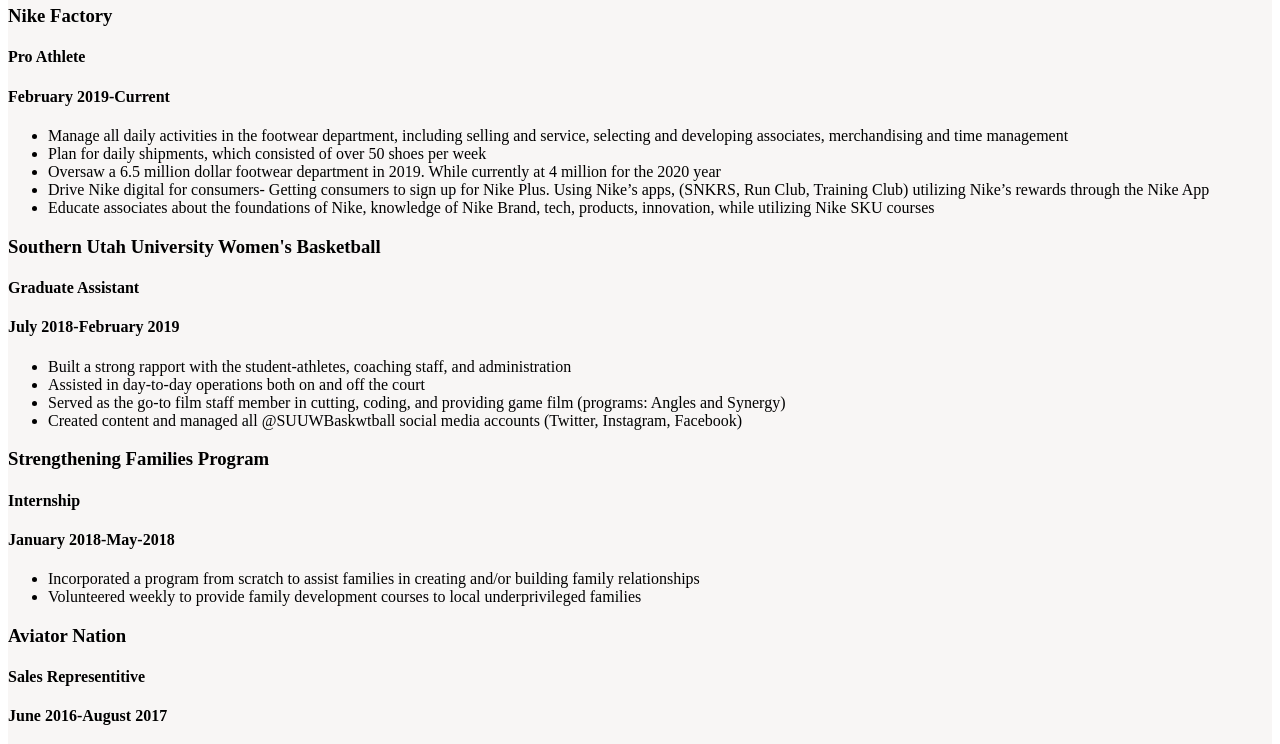
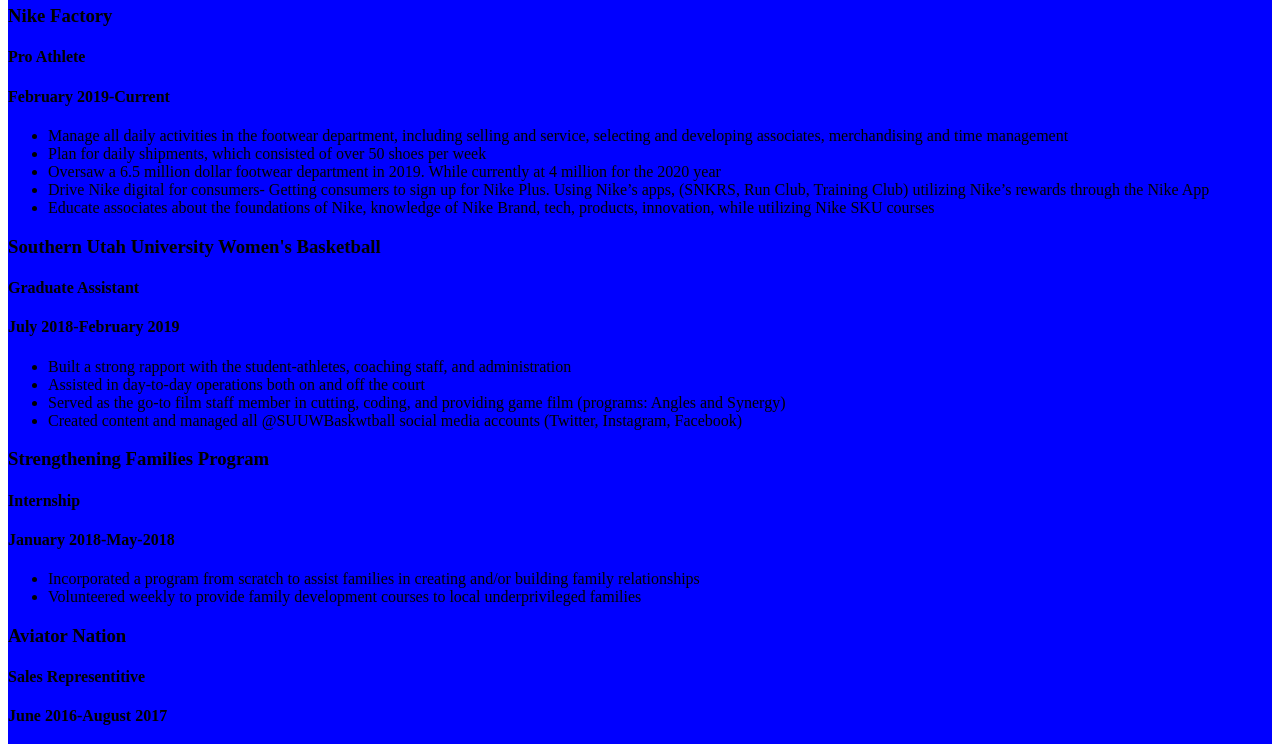
Before and after one commit to mckennalusk7/mckennalusk7.github.io, a plain HTML site: page index.html in a window 1280 px wide. Shown: the part 289-1033 px from the top of the page. Drawn offline with Linux system fonts and the light colour scheme.

Commit message:
Update style.css

```diff
--- a/style.css
+++ b/style.css
@@ -1,3 +1,3 @@
 header {
-  background: #F8F6F5 ;
+  background: blue;
 }
```
